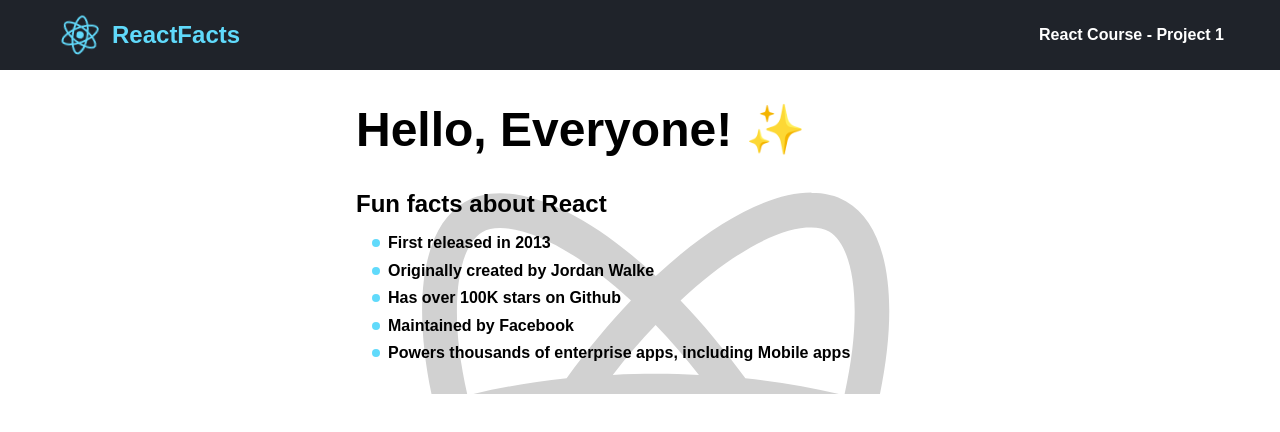
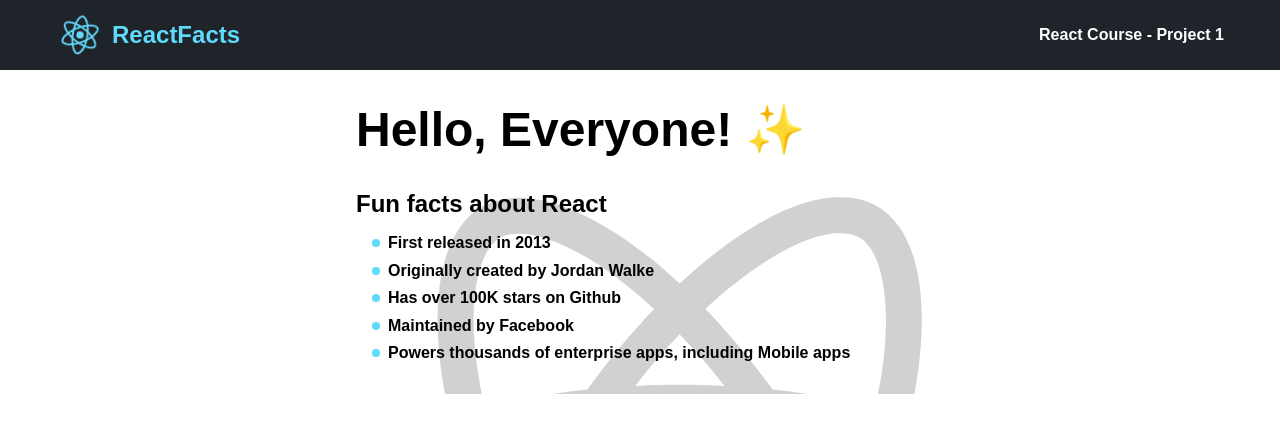
Before and after one commit to kraken-afk/reactfacts-staticsite, a React app: page / in a window 1280 px wide. Built offline with nearby package versions, Linux system fonts and the light colour scheme.

Commit message:
Update main.css

```diff
--- a/src/main.css
+++ b/src/main.css
@@ -30,6 +30,7 @@ body {
 #root {
   overflow: hidden !important;
   position: relative;
+  height: 100%;
 }
 
 main {
@@ -118,7 +119,7 @@ main {
   position: absolute;
   z-index: -1;
   top: 18%;
-  right: -2rem;
+  right: -5rem;
 }
 
 .logo-bg g {
```
